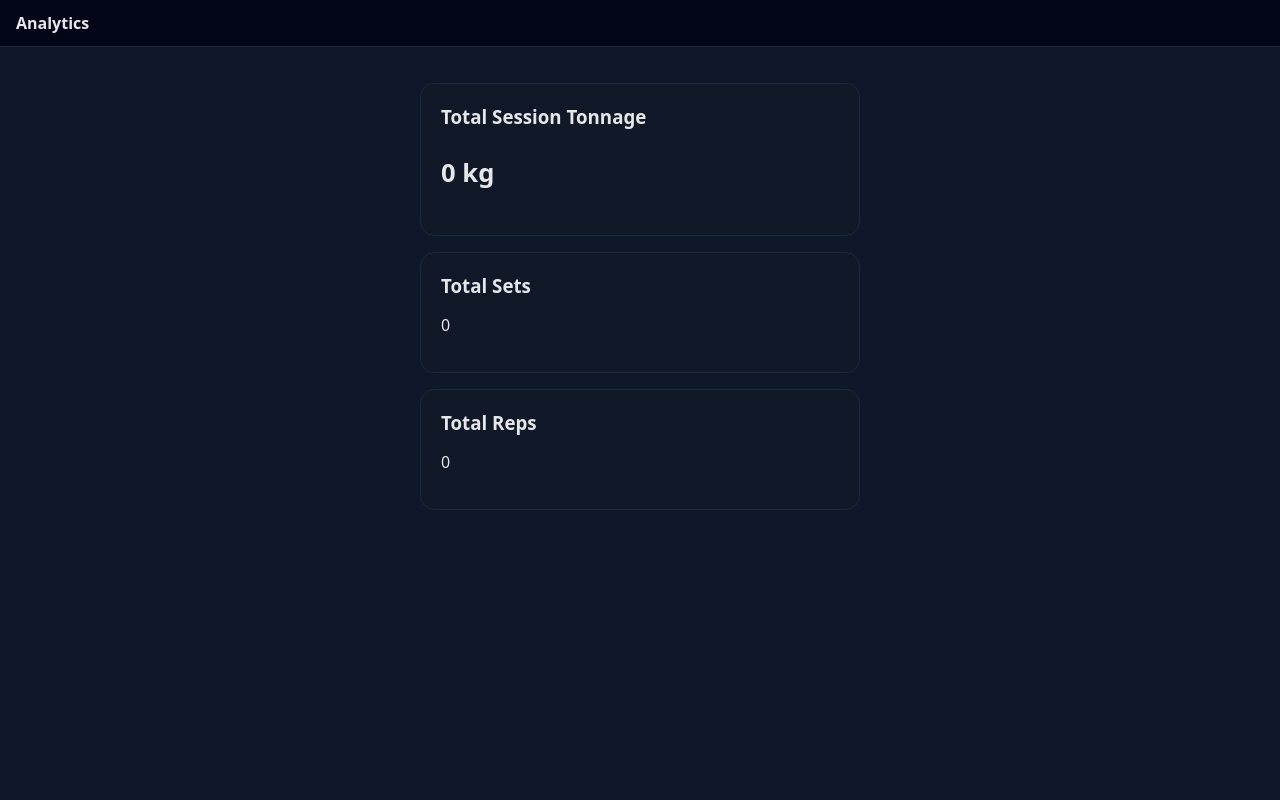
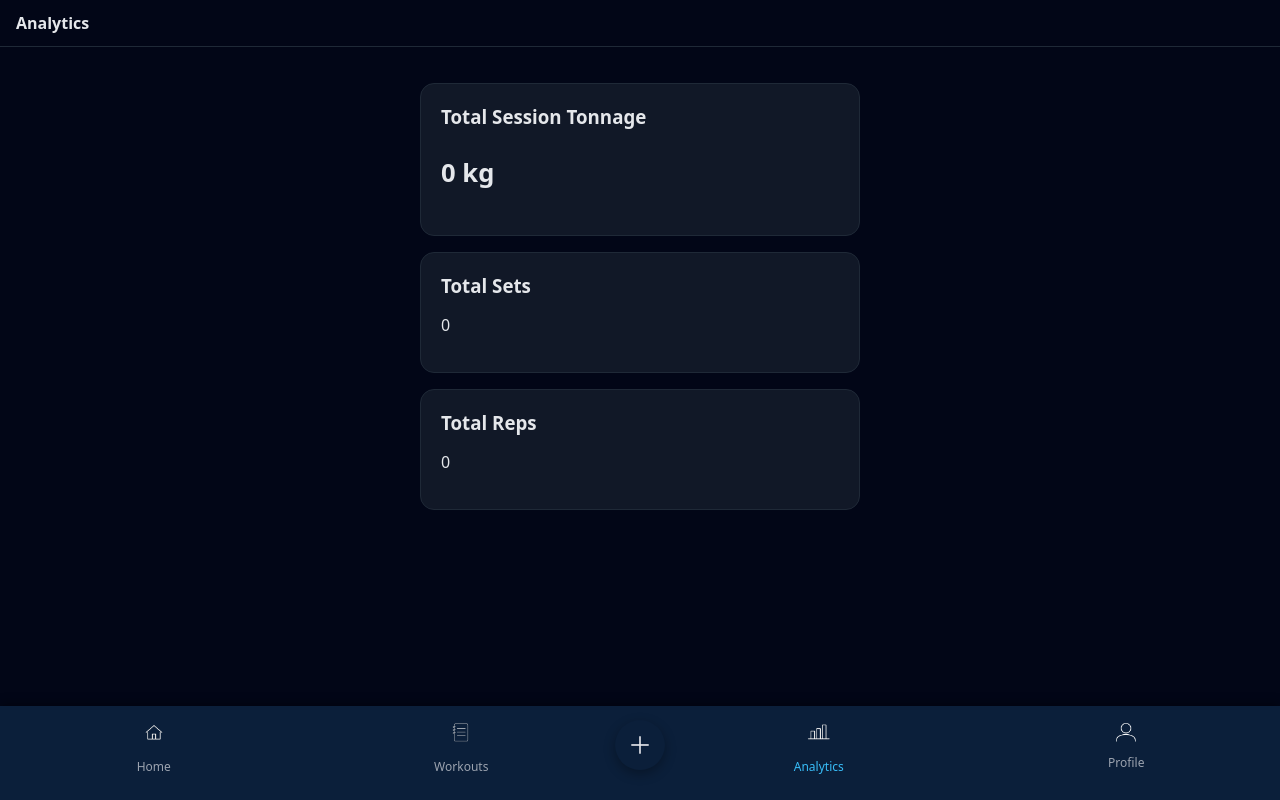
Before and after one commit to lucaswood082-dot/AscendTracker, a website: page public/analytics.html in a window 1280 px wide. Drawn offline with Linux system fonts and the light colour scheme.

Commit message:
PWA-ready index.html

```diff
--- a/public/analytics.html
+++ b/public/analytics.html
@@ -1,6 +1,10 @@
 <!DOCTYPE html>
 <html lang="en">
 <head>
+    <meta name="theme-color" content="#111827">
+<meta name="apple-mobile-web-app-status-bar-style" content="black-translucent">
+<meta name="apple-mobile-web-app-capable" content="yes">
+
   <meta charset="UTF-8" />
   <meta name="viewport" content="width=device-width, initial-scale=1.0">
   <title>Analytics</title>
@@ -37,5 +41,52 @@
   </div>
 
   <script src="analytics.js"></script>
+  <nav class="bottom-nav">
+  <button data-page="dashboard" onclick="location.href='dashboard.html'">
+    <span class="icon">
+      <img src="/icons/home.png" class="nav-icon">
+    </span>
+    <span class="label">Home</span>
+  </button>
+
+  <button data-page="view" onclick="location.href='view.html'">
+    <span class="icon">
+      <img src="/icons/workout.png" class="nav-icon">
+    </span>
+    <span class="label">Workouts</span>
+  </button>
+
+  <button
+    data-page="workout"
+    class="create-btn"
+    onclick="location.href='workout.html'"
+  >
+    <span class="icon">＋</span>
+  </button>
+
+  <button data-page="analytics" onclick="location.href='analytics.html'">
+    <span class="icon">
+      <img src="/icons/analytics.png" class="nav-icon">
+    </span>
+    <span class="label">Analytics</span>
+  </button>
+
+  <button data-page="profile"
+     class="icon">
+      <img src="/icons/profile.png" class="nav-icon">
+    </span>
+    <span class="label">Profile</span>
+  </button>
+</nav>
+<script>
+  const currentPage = location.pathname.split("/").pop().replace(".html", "");
+
+  document.querySelectorAll(".bottom-nav button").forEach(btn => {
+    if (btn.dataset.page === currentPage) {
+      btn.classList.add("active");
+    }
+  });
+</script>
+
 </body>
 </html>
--- a/public/style.css
+++ b/public/style.css
@@ -444,3 +444,8 @@ html, body {
   height: 100%;
   overflow: hidden;
 }
+body {
+  margin: 0;
+  background: #020617;
+  color: #e5e7eb;
+}
```
